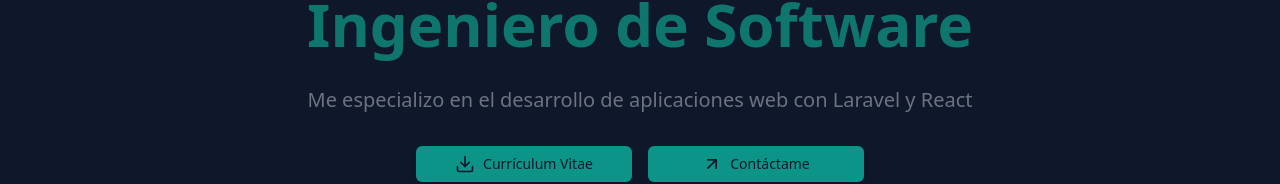
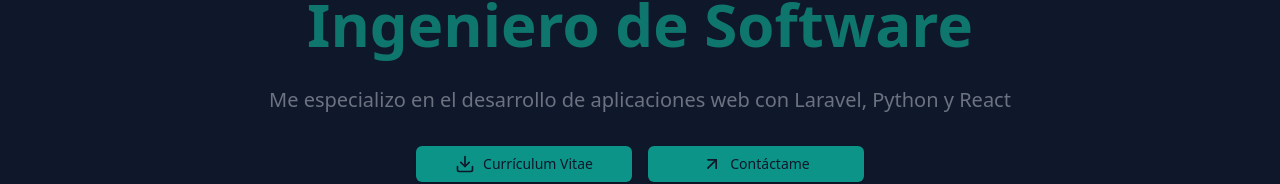
Before and after one commit to joao034/joao-portfolio, a React (Vite) app: page / in a window 1280 px wide. Shown: the part 235-419 px from the top of the page. Built offline with nearby package versions, Linux system fonts and the light colour scheme.

Commit message:
Update hero description to include Python expertise

```diff
--- a/src/data/heroData.js
+++ b/src/data/heroData.js
@@ -1,7 +1,7 @@
 export const heroData = {
     name: 'Soy Joao Jácome',
     role: 'Ingeniero de Software',
-    description: 'Me especializo en el desarrollo de aplicaciones web con Laravel y React'
+    description: 'Me especializo en el desarrollo de aplicaciones web con Laravel, Python y React'
 }
 
 export const profileData = {
```
